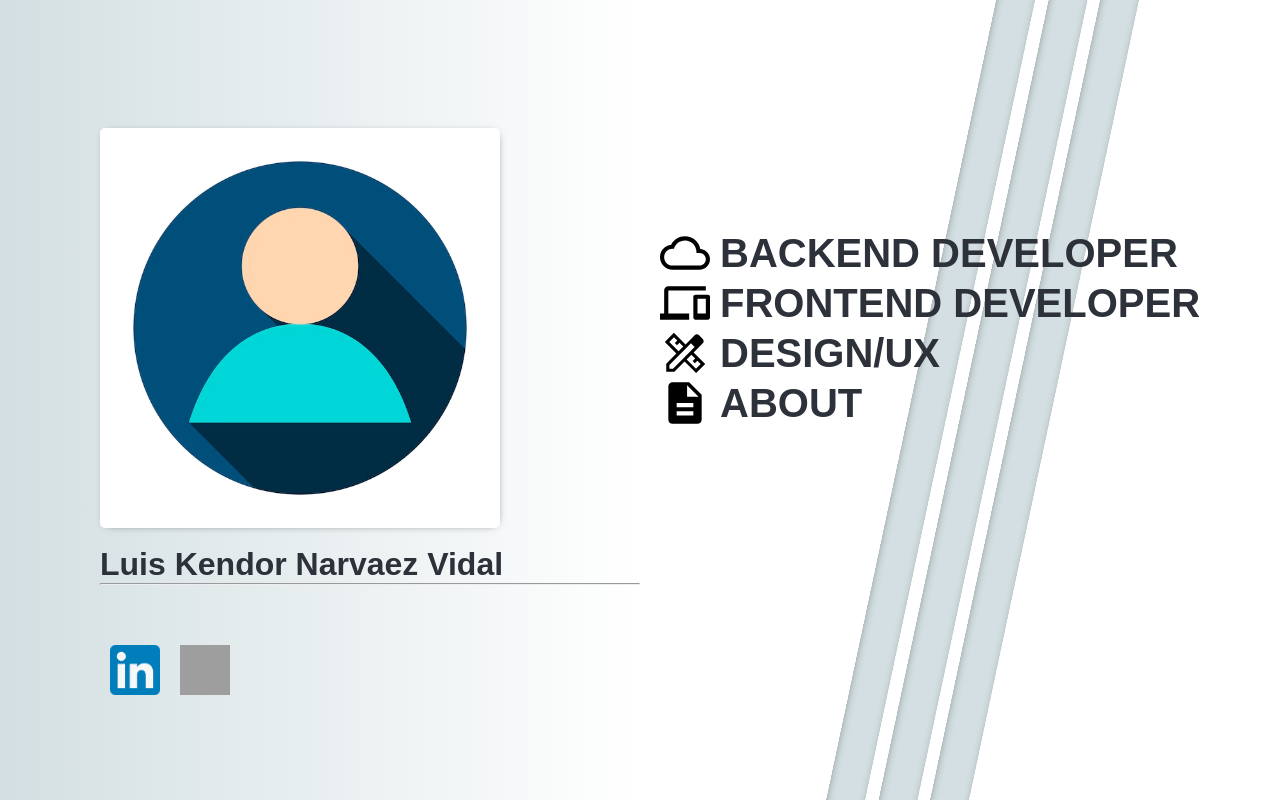
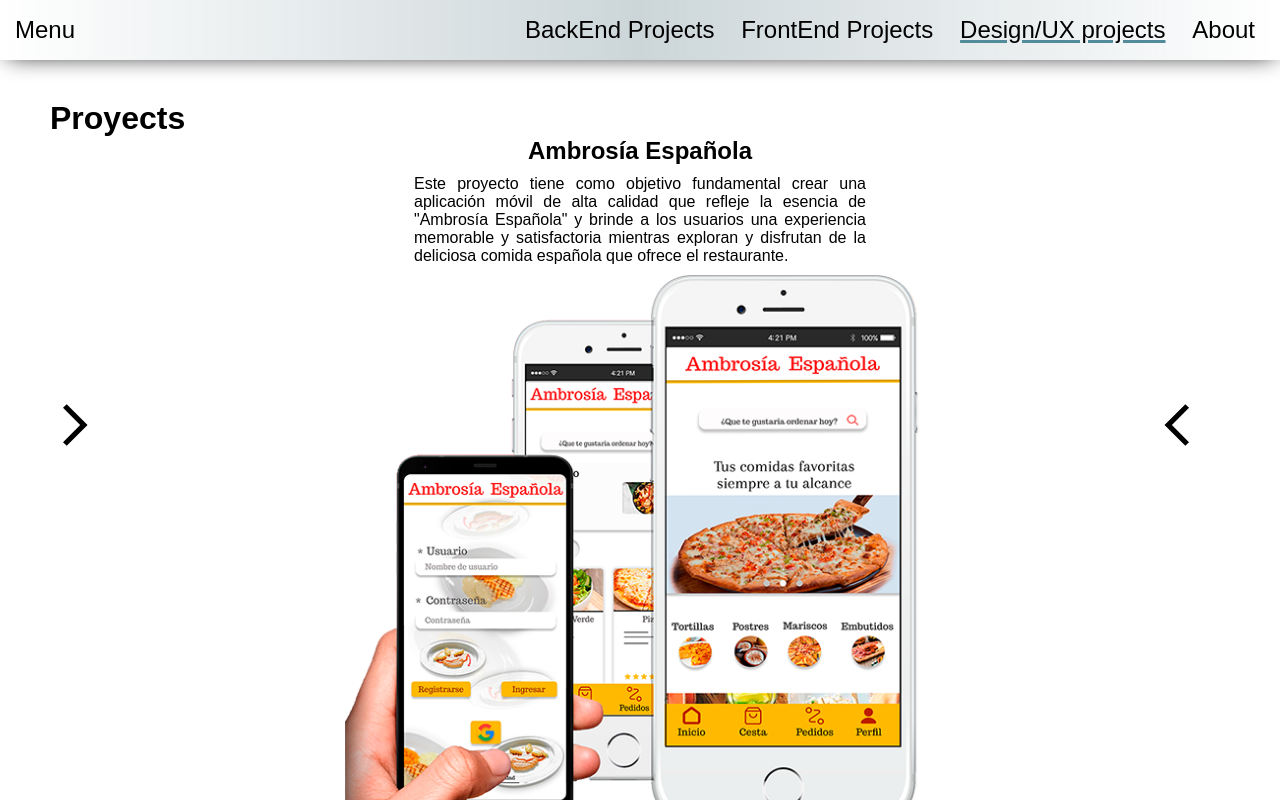
Before and after one commit to luisnarv/Portfolio, an Angular app in the folder my-portfolio/: page /luis/designProjects in a window 1280 px wide. Built offline with nearby package versions, Linux system fonts and the light colour scheme; grey boxes are pictures that could not be loaded.

Commit message:
udateComponentDesignProj

```diff
--- a/my-portfolio/src/app/app-routing.module.ts
+++ b/my-portfolio/src/app/app-routing.module.ts
@@ -2,14 +2,14 @@ import { NgModule } from '@angular/core';
 import { RouterModule, Routes } from '@angular/router';
 import { HomePageComponent } from './components/home-page/home-page.component';
 import { ProjetcsComponent } from './components/projetcs/projetcs.component';
-import { DesingProjectsComponent } from './components/desing-projects/desing-projects.component';
 import { DetailComponent } from './components/detail/detail.component';
+import { DesignProjectsComponent } from './design-projects/design-projects.component';
 
 const routes: Routes = [
   {path:"", component:HomePageComponent},
 
   {path:"back", component:ProjetcsComponent},
-  {path:"desingProjects", component:DesingProjectsComponent, children: [
+  {path:"designProjects", component:DesignProjectsComponent, children: [
     { path: 'detail/:', component: DetailComponent }]},
   // {path:"detail/:", component:DetailComponent},
   {path:"**", component:HomePageComponent},//en caso de que la ruata no exista nos dirige al home
--- a/my-portfolio/src/app/app.module.ts
+++ b/my-portfolio/src/app/app.module.ts
@@ -6,8 +6,8 @@ import { AppComponent } from './app.component';
 import { HomePageComponent } from './components/home-page/home-page.component';
 import { ProjetcsComponent } from './components/projetcs/projetcs.component';
 import { NavbarComponent } from './components/navbar/navbar.component';
-import { DesingProjectsComponent } from './components/desing-projects/desing-projects.component';
 import { DetailComponent } from './components/detail/detail.component';
+import { DesignProjectsComponent } from './design-projects/design-projects.component';
 
 
 @NgModule({
@@ -16,8 +16,8 @@ import { DetailComponent } from './components/detail/detail.component';
     HomePageComponent,
     ProjetcsComponent,
     NavbarComponent,
-    DesingProjectsComponent,
-    DetailComponent
+    DetailComponent,
+    DesignProjectsComponent
   ],
   imports: [
     BrowserModule,
--- a/my-portfolio/src/app/components/home-page/home-page.component.html
+++ b/my-portfolio/src/app/components/home-page/home-page.component.html
@@ -70,7 +70,7 @@
                     <span>
                         <img src="../../../assets/DesignIcon.svg" alt="DiseñoIcon" width="50px">
                     </span>
-                    <a [routerLink]="['/desingProjects']" >Design/UX</a>
+                    <a [routerLink]="['/designProjects']" >Design/UX</a>
                 </li>
                 <li>
                     <span>
--- a/my-portfolio/src/app/components/navbar/navbar.component.html
+++ b/my-portfolio/src/app/components/navbar/navbar.component.html
@@ -10,7 +10,7 @@
             <li routerLinkActive="active-link" >
                 <a [routerLink]="['/back']" >FrontEnd Projects</a></li>
             <li  routerLinkActive="active-link" >
-                 <a [routerLink]="['/desingProjects']" >Design/UX projects</a></li>
+                 <a [routerLink]="['/designProjects']" >Design/UX projects</a></li>
             <li routerLinkActive="active-link" >
                 <a [routerLink]="['/About']" >About</a></li>
         </ul>
--- a/my-portfolio/src/app/components/desing-projects/desing-projects.component.html
+++ b/my-portfolio/src/app/design-projects/design-projects.component.html
@@ -1,8 +1,6 @@
 <app-navbar></app-navbar>
     <router-outlet></router-outlet>
-    <div class="main-projects">
-
-    <!-- <div *ngIf="isActive(22) === false" class="projects"> -->
+    <div *ngIf="isActive(22) === false" class="projects" class="main-projects">
 
         <h1>Proyects</h1>
 
@@ -21,7 +19,7 @@
                 <span *ngFor="let image of pro.img">
                     <!-- <a [routerLink]="['/detail/',pro.title]"> -->
                     <!-- <a [routerLink]="['/desingProjects/detail/', pro.title]"> -->
-                    <a [routerLink]="['/desingProjects','detail',pro.title]">
+                    <a [routerLink]="['/designProjects','detail',pro.title]">
                         <img (click)="getID(pro.title)" src={{image}} alt="prueba.png" width="100%" height="100%s">
                     </a>
                 </span>
@@ -31,6 +29,4 @@
 
         </section>
 
-<!--
-    </div> -->
 </div>
```
Also changed, not shown: my-portfolio/src/app/design-projects/design-projects.component.ts (renamed from my-portfolio/src/app/components/desing-projects/desing-projects.component.ts, +6 -7 lines), my-portfolio/src/app/design-projects/design-projects.component.css (renamed from my-portfolio/src/app/components/desing-projects/desing-projects.component.css), 2 other files (tests, documents, lock files or other folders).
